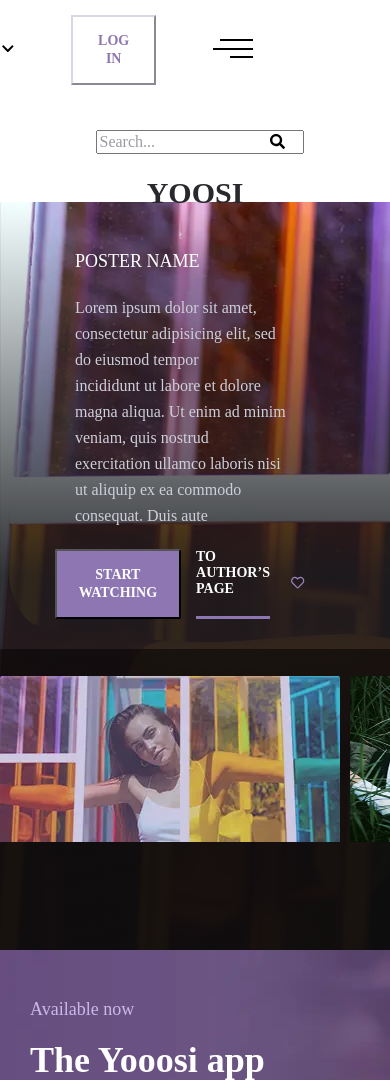
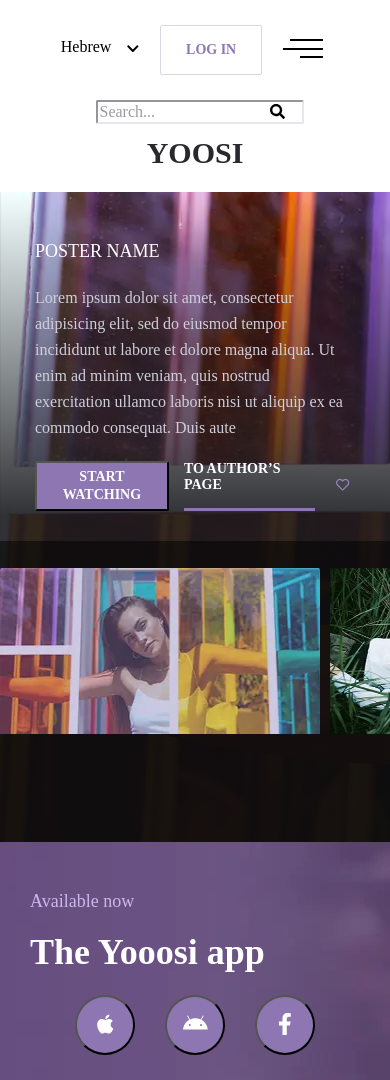
Before and after one commit to Olya-Chornonoh/yoosi, a website built with webpack: page src/index.html in a window 390 px wide. Shown: the top 1080 px of the page. Built offline with nearby package versions, Linux system fonts and the light colour scheme.

Commit message:
Implement mobile layout

```diff
--- a/src/index.html
+++ b/src/index.html
@@ -51,11 +51,11 @@
     </div>
     <div class="slider">
       <div class="image-container">
-        <img src="./images/first-section/post1.webp" width="340" height="166">
-        <img src="./images/first-section/post2.webp" width="340" height="166">
-        <img src="./images/first-section/post3.webp" width="340" height="166">
-        <img src="./images/first-section/post4.webp" width="340" height="166">
-        <img src="./images/first-section/post4.webp" width="340" height="166">
+        <img src="./images/first-section/post1.webp" width="320" height="166">
+        <img src="./images/first-section/post2.webp" width="320" height="166">
+        <img src="./images/first-section/post3.webp" width="320" height="166">
+        <img src="./images/first-section/post4.webp" width="320" height="166">
+        <img src="./images/first-section/post4.webp" width="320" height="166">
       </div>
     </div>
   </section>
--- a/src/styles/header.sass
+++ b/src/styles/header.sass
@@ -17,8 +17,11 @@
   margin-bottom: 15px
   font-weight: lighter
   font-size: 16px
-  line-height: 18px
   color: #999aa5
+  text-align: left
+  border-color: rgb(230, 230, 238)
+  border-radius: 2px
+  background-color: rgb(255, 255, 255)
   &:focus
     color: #28282d
 
@@ -40,9 +43,13 @@
   line-height: 18px
   color: #8d76b2
   padding: 15px 25px 15px 25px
-  border-color: #d7d8e5
   margin-top: 15px
   margin-bottom: 15px
+  border-width: 1px
+  border-color: rgb(215, 216, 229)
+  border-style: solid
+  border-radius: 2px
+
 
 .languages
   margin-top: 28px
--- a/src/styles/mobile.sass
+++ b/src/styles/mobile.sass
@@ -5,17 +5,30 @@
 
   .brand
     margin: 0
+    padding-bottom: 30px
+
+  .header-info
+    gap: 15px
+    margin: 10px
 
   .search
     font-size: unset
+    margin-bottom: 10px
+    margin-top: 0
 
   .info-and-buttons
     padding-top: 50px
     flex-direction: column
+    padding-left: 35px
+    padding-right: 0px
+    margin-right: 35px
 
   .buttons
     gap: 15px
     padding-top: 20px
+
+  .start
+    padding: 5px
 
   .image-container
     margin: 0
```
